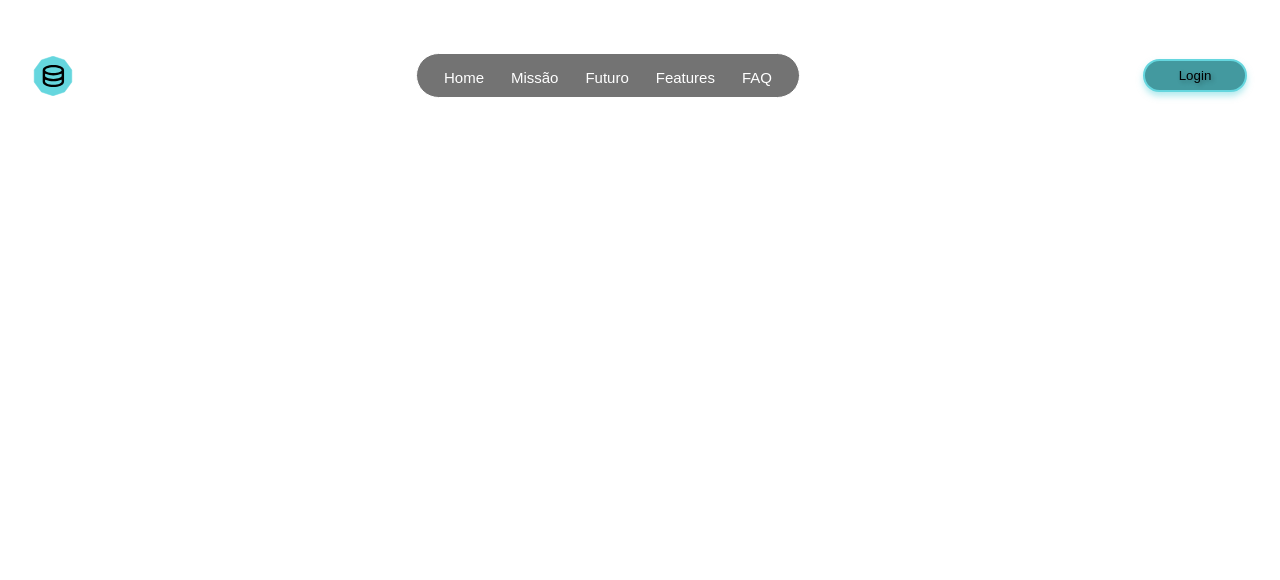
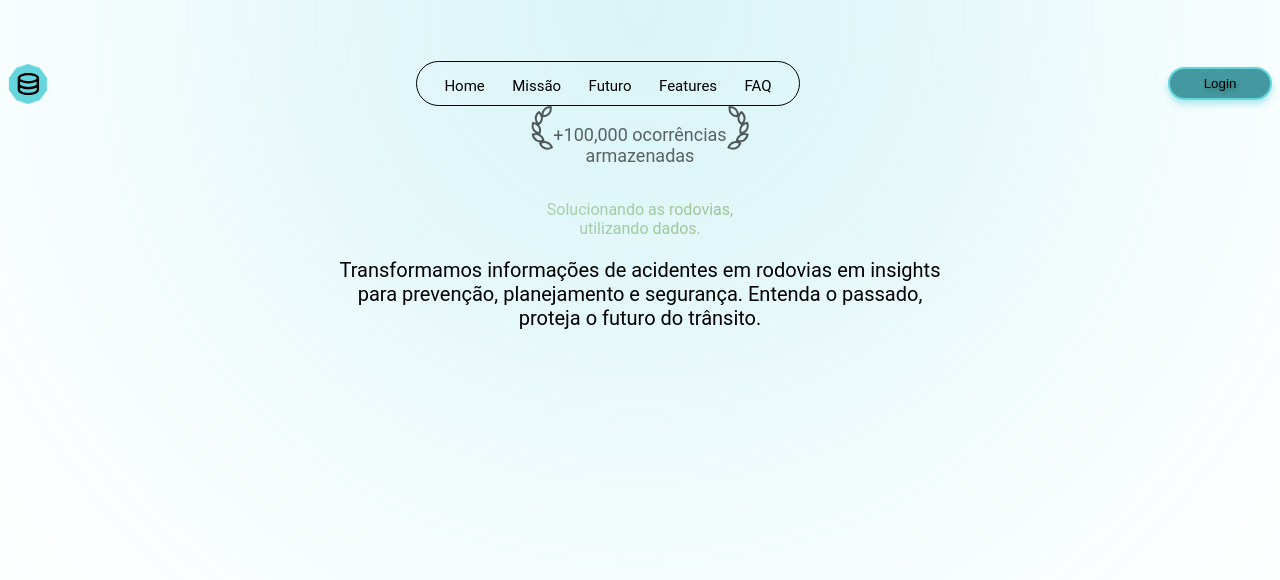
Before and after one commit to raulkolaric/dcrash-web, a Next.js app: page / in a window 1280 px wide. Shown: the top 580 px of the page. Built offline with nearby package versions, Linux system fonts and the light colour scheme.

Commit message:
cleanup and paste old stuff

```diff
--- a/src/app/page.tsx
+++ b/src/app/page.tsx
@@ -1,20 +1,31 @@
-// page.tsx
-
 import Navbar from "../components/Navbar";
 import Logo from "../components/Logo";
 import LoginButton from "../components/LoginButton";
+import LaurelBranchL from "@/components/SVG/LaurelBranchL";
+import LaurelBranchR from "@/components/SVG/LaurelBranchR";
 
 export default function HomePage() {
   return (
-    <header className="flex items-center justify-between px-[25px] bg-black shadow-md mt-[53px]">
-      {/* Logo alinhada à esquerda */}
-      <Logo width={40} height={40} />
-
-      {/* Navbar central */}
-      <Navbar />
-
-      {/* Botão de login alinhado à direita */}
-      <LoginButton />
-    </header>
+    <div className="bg-black w-full h-screen flex">
+      <div className="bg-[#65D6DE]/43 w-[700px] h-[767px] rounded-full blur-[248.1px] absolute left-1/2 -translate-x-1/2 -translate-y-1/2 select-none "></div>
+      <div className="z-10 max-w-[1320px] mx-auto justify-center min-h-screen w-full font-display">
+        <header className="flex items-center justify-between bg-black shadow-md mt-[53px]">
+          <Logo width={40} height={40} />
+          <Navbar />
+          <LoginButton />
+        </header>
+        <div className="pt-20">
+          <div className="text-white flex gap-2 justify-center ">
+            <LaurelBranchL></LaurelBranchL>
+            <p className="font-medium opacity-60 text-center text-[18px]">+100,000 ocorrências <br></br>armazenadas</p>
+            <LaurelBranchR></LaurelBranchR>
+          </div>
+          <p className="text-center text-7xl pt-20 font-medium bg-gradient-to-r from-[#C7FBFF] to-[#80993A] bg-clip-text text-transparent">
+            Solucionando as rodovias,<br />utilizando dados.
+          </p>
+          <p className="text-white/70 font-extralight text-center pt-20 text-[20px]">Transformamos informações de acidentes em rodovias em insights <br></br> para prevenção, planejamento e segurança. Entenda o passado, <br></br> proteja o futuro do trânsito.</p>
+        </div>
+      </div>
+    </div>
   );
 }
--- a/src/app/teste/page.tsx
+++ /dev/null
@@ -1,11 +0,0 @@
-import LoginButton from "@/components/LoginButton";
-import Logo from "@/components/Logo";
-import Navbar from "@/components/Navbar";
-import Image from "next/image";
-
-export default function Home() {
-  return (
-    <div className="">
-    </div>
-  );
-}
--- a/src/components/Navbar.tsx
+++ b/src/components/Navbar.tsx
@@ -7,10 +7,7 @@ export default function Navbar() {
   const menuLinks = ["Home", "Missão", "Futuro", "Features", "FAQ"];
 
   return (
-    <div
-      className="w-[382px] h-[43px] bg-[#737373] rounded-full border border-white flex gap-4 justify-evenly p-2 text-[15px] font-thin"
-      style={{ color: "white" }}
-    >
+    <div className="w-[382px] h-[43px] bg-white/80 rounded-full border-1 border-white flex gap-4 justify-evenly p-2 text-[15px] font-thin">
       <p>Home</p>
       <p>Missão</p>
       <p>Futuro</p>
```
